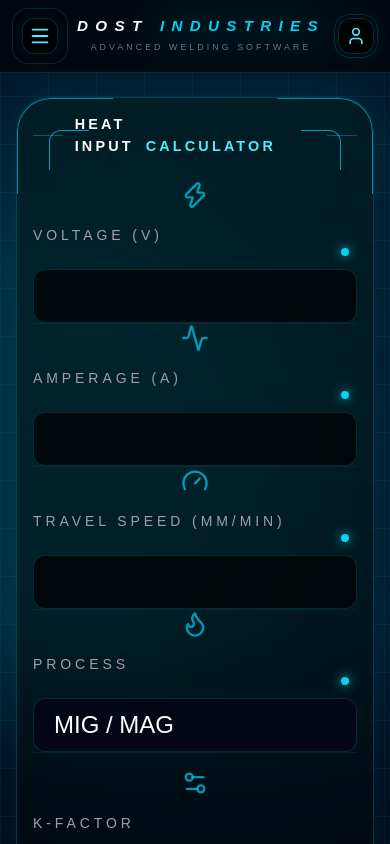
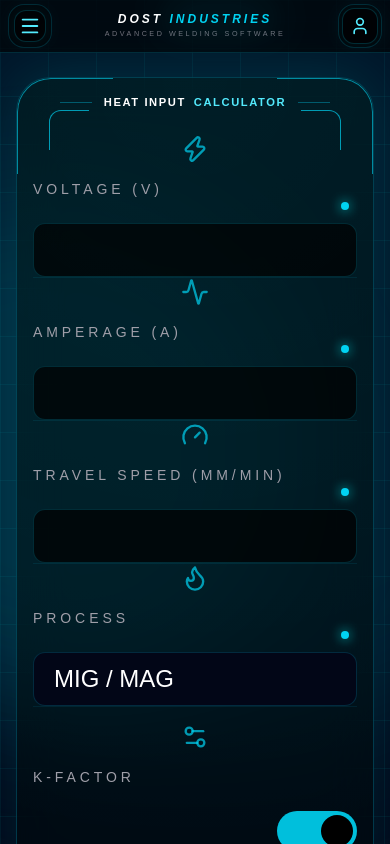
Before and after one commit to Dost-Industries/dost-industries-app, a Next.js app: page / in a window 390 px wide. Shown: the top 844 px of the page. Built offline with nearby package versions, Linux system fonts and the light colour scheme.

Commit message:
mobile spacing improvements

```diff
--- a/app/page.tsx
+++ b/app/page.tsx
@@ -92,12 +92,12 @@
       {/* NAVBAR */}
 <header className="relative z-20 border-b border-cyan-500/20 bg-black/60 backdrop-blur-xl">
 
-<div className="max-w-5xl mx-auto flex items-center justify-between relative px-3 sm:px-6 py-2">
+<div className="max-w-5xl mx-auto flex items-center justify-between relative px-2 sm:px-6 py-1 sm:py-2">
 
   {/* LEFT MENU */}
-  <button className="group flex items-center justify-center w-14 h-14 rounded-2xl border border-cyan-500/20 bg-black/40 hover:border-cyan-400/60 transition-all">
+  <button className="group flex items-center justify-center w-11 h-11 sm:w-14 sm:h-14 rounded-2xl border border-cyan-500/20 bg-black/40 hover:border-cyan-400/60 transition-all">
 
-  <div className="relative flex items-center justify-center w-9 h-9 sm:w-12 sm:h-12 rounded-xl border border-cyan-500/20 bg-black/40 backdrop-blur-xl">
+<div className="relative flex items-center justify-center w-8 h-8 sm:w-12 sm:h-12 rounded-xl border border-cyan-500/20 bg-black/40 backdrop-blur-xl">
 
   <Menu size={22} className="text-cyan-300" />
 
@@ -110,7 +110,7 @@
   {/* BRAND */}
   <div className="text-center">
 
-  <h1 className="text-[0.95rem] sm:text-[2.4rem] font-black tracking-[0.48em] sm:tracking-[0.7em] uppercase italic leading-none">
+  <h1 className="text-[0.75rem] sm:text-[2.4rem] font-black tracking-[0.25em] sm:tracking-[0.7em] uppercase italic leading-none">
 
   <span className="text-white">
     DOST
@@ -124,7 +124,7 @@
 
 </h1>
 
-<p className="mt-2 text-[0.55rem] sm:text-sm tracking-[0.35em] sm:tracking-[0.45em] uppercase text-zinc-500">
+<p className="mt-1 text-[0.45rem] sm:text-sm tracking-[0.35em] sm:tracking-[0.45em] uppercase text-zinc-500">
   ADVANCED WELDING SOFTWARE
 </p>
 
@@ -173,10 +173,10 @@
 
   <div className="w-8 sm:w-10 h-[1px] bg-cyan-500/40" />
 
-  <h2 className="text-[0.9rem] sm:text-[1.35rem] font-semibold tracking-[0.22em] uppercase text-white">
+  <h2 className="text-[0.7rem] sm:text-[1.35rem] font-semibold tracking-[0.14em] sm:tracking-[0.22em] uppercase text-white whitespace-nowrap">
 
   HEAT INPUT
-    <span className="text-cyan-300 ml-3">
+  <span className="text-cyan-300 ml-2">
     CALCULATOR
   </span>
 
```
Lines whose indentation alone changed are shown as unchanged.
